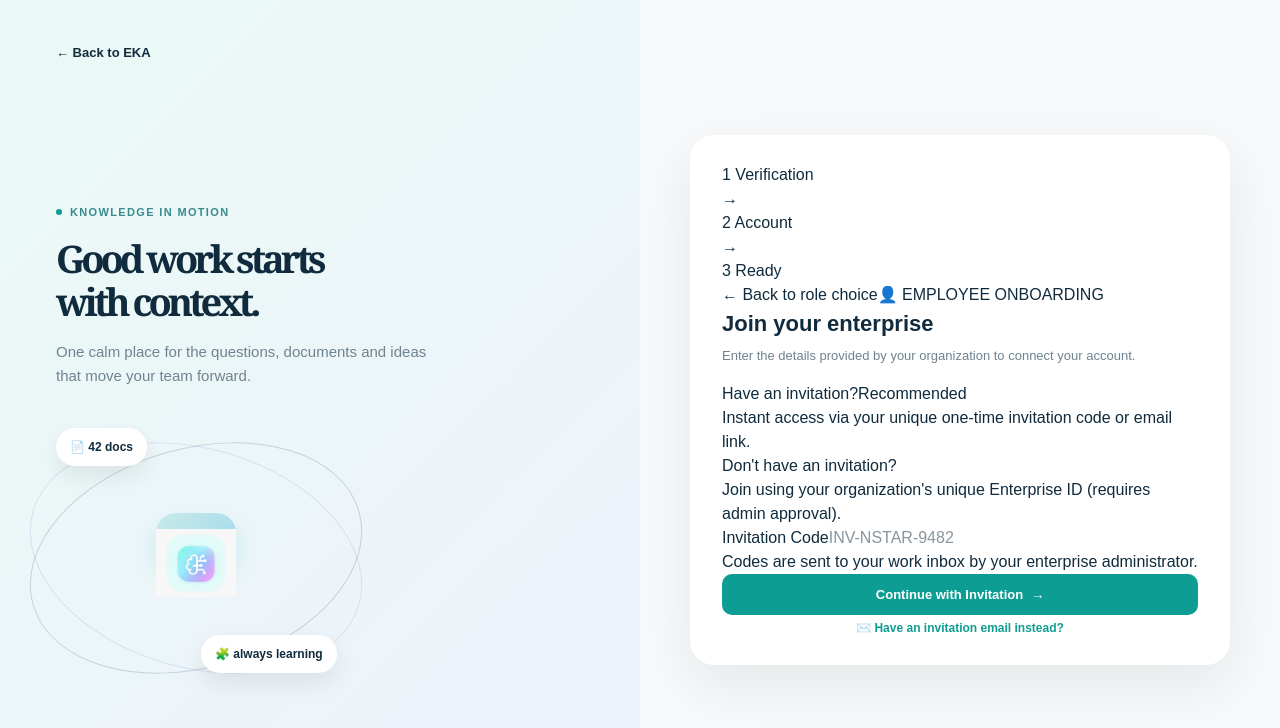
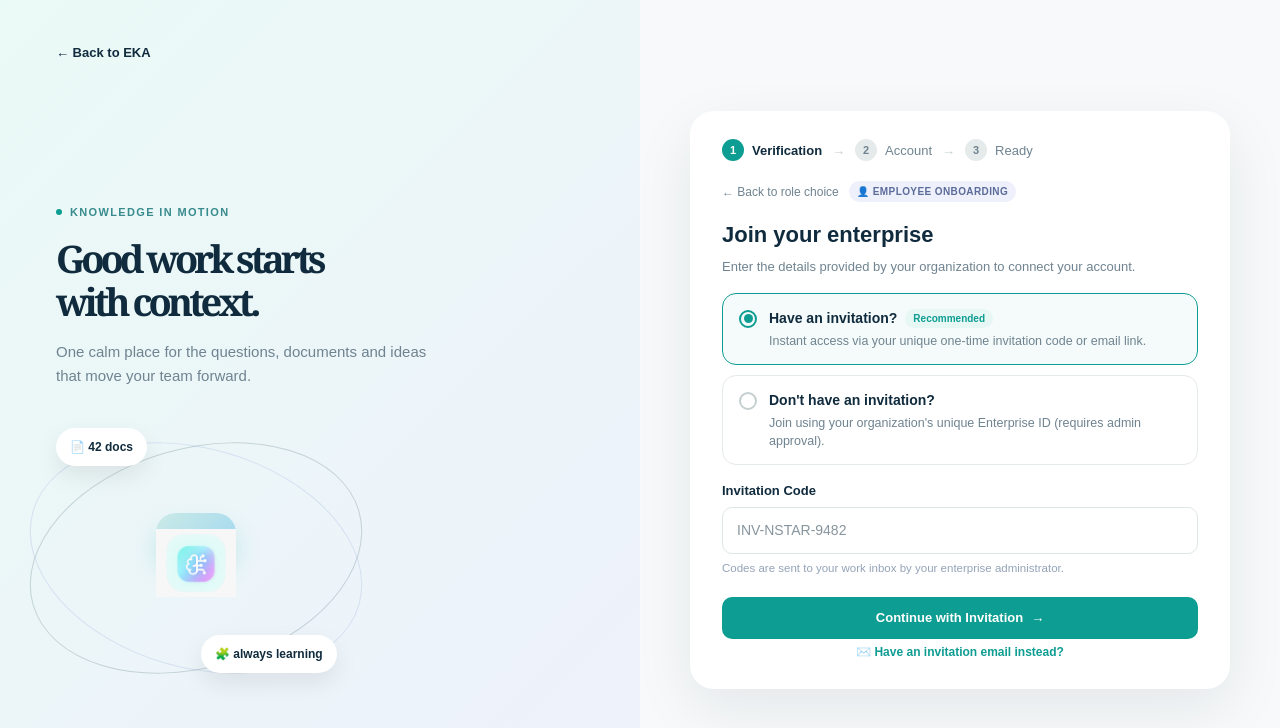
Before and after one commit to EKA-Project/enterprise-knowledge-agent, a React app in the folder frontend/: page /signup/Join in a window 1280 px wide. Shown: the top 728 px of the page. Built offline with nearby package versions, Linux system fonts and the light colour scheme; the HTML template or start-up script is replaced by a standard one.

Commit message:
Adding css to the page of employee join method

```diff
--- a/frontend/src/styles/auth.css
+++ b/frontend/src/styles/auth.css
@@ -324,6 +324,172 @@
   color: var(--teal);
   font-weight: 700;
 }
+/*Multi-step indicator (Verification → Account → Ready)*/
+
+.step-indicator {
+  display: flex;
+  align-items: center;
+  gap: 10px;
+  margin-bottom: 20px;
+  font-size: 13px;
+  color: var(--muted);
+}
+
+.step-indicator .step {
+  display: flex;
+  align-items: center;
+  gap: 8px;
+}
+
+.step-num {
+  width: 22px;
+  height: 22px;
+  border-radius: 50%;
+  display: grid;
+  place-items: center;
+  font-size: 11px;
+  font-weight: 700;
+  background: #e5eaea;
+  color: var(--muted);
+}
+
+.step.active .step-num {
+  background: var(--teal);
+  color: white;
+}
+
+.step.active {
+  color: var(--ink);
+  font-weight: 700;
+}
+
+.step-arrow {
+  color: #c6cfcf;
+}
+/*Back-to-choice row + context badge*/
+
+.auth-context-row {
+  display: flex;
+  align-items: center;
+  gap: 10px;
+  margin-bottom: 16px;
+  font-size: 12px;
+  color: var(--muted);
+}
+
+.auth-context-badge {
+  display: inline-flex;
+  align-items: center;
+  gap: 4px;
+  padding: 3px 8px;
+  border-radius: 999px;
+  background: #eef1fb;
+  color: #5b6b9a;
+  font-size: 10px;
+  font-weight: 800;
+  letter-spacing: 0.4px;
+}
+
+/*Radio option cards (Have an invitation? / Don't have one?) */
+
+.radio-card {
+  display: flex;
+  align-items: flex-start;
+  gap: 12px;
+  padding: 14px 16px;
+  border: 1px solid #e5eaea;
+  border-radius: 14px;
+  margin-bottom: 10px;
+  cursor: pointer;
+}
+
+.radio-card.selected {
+  border-color: var(--teal);
+  background: #f4fbfa;
+}
+
+.radio-dot {
+  width: 18px;
+  height: 18px;
+  border-radius: 50%;
+  border: 2px solid #c6cfcf;
+  margin-top: 2px;
+  flex-shrink: 0;
+  display: grid;
+  place-items: center;
+}
+
+.radio-card.selected .radio-dot {
+  border-color: var(--teal);
+}
+
+.radio-dot-fill {
+  width: 9px;
+  height: 9px;
+  border-radius: 50%;
+  background: var(--teal);
+}
+
+.radio-card-title {
+  display: flex;
+  align-items: center;
+  gap: 8px;
+  font-size: 14px;
+  font-weight: 700;
+  color: var(--ink);
+  margin-bottom: 4px;
+}
+
+.radio-card-title span.tag {
+  font-size: 10px;
+  font-weight: 800;
+  padding: 2px 8px;
+  border-radius: 999px;
+  background: #e6f7f4;
+  color: var(--teal);
+}
+
+.radio-card p {
+  margin: 0;
+  font-size: 12.5px;
+  color: var(--muted);
+  line-height: 1.4;
+}
+
+/*Input field */
+
+.auth-field {
+  margin-top: 16px;
+  margin-bottom: 6px;
+}
+
+.auth-field label {
+  display: block;
+  font-size: 13px;
+  font-weight: 700;
+  color: var(--ink);
+  margin-bottom: 6px;
+}
+
+.auth-field input {
+  width: 100%;
+  padding: 12px 14px;
+  border: 1px solid #dfe6e6;
+  border-radius: 10px;
+  font-size: 14px;
+  color: var(--ink);
+}
+
+.auth-field input:focus {
+  outline: none;
+  border-color: var(--teal);
+}
+
+.auth-field-hint {
+  font-size: 11.5px;
+  color: #94a3b8;
+  margin: 0 0 20px;
+}
 
 /*Responsive*/
 @media (max-width: 900px) {
```
